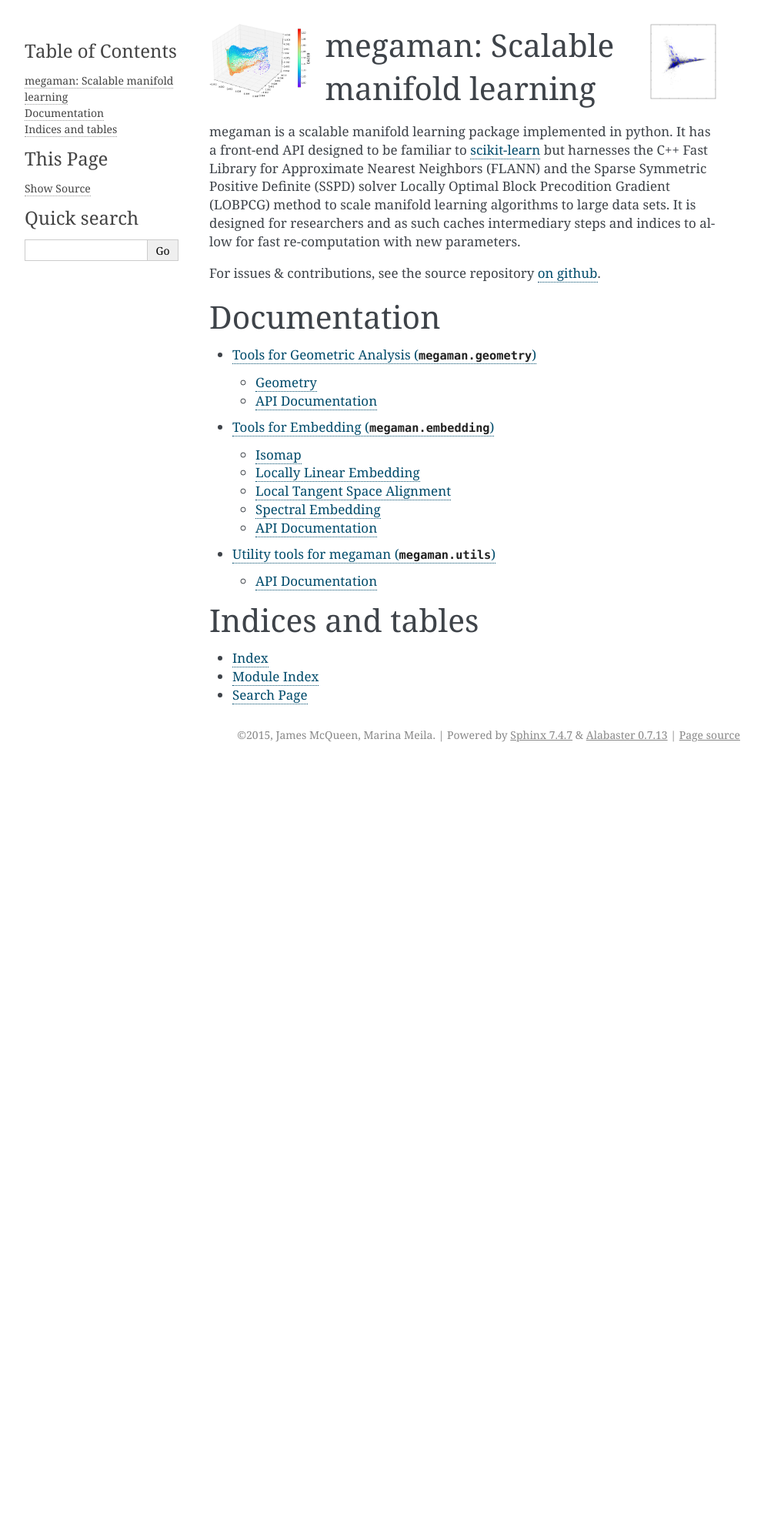
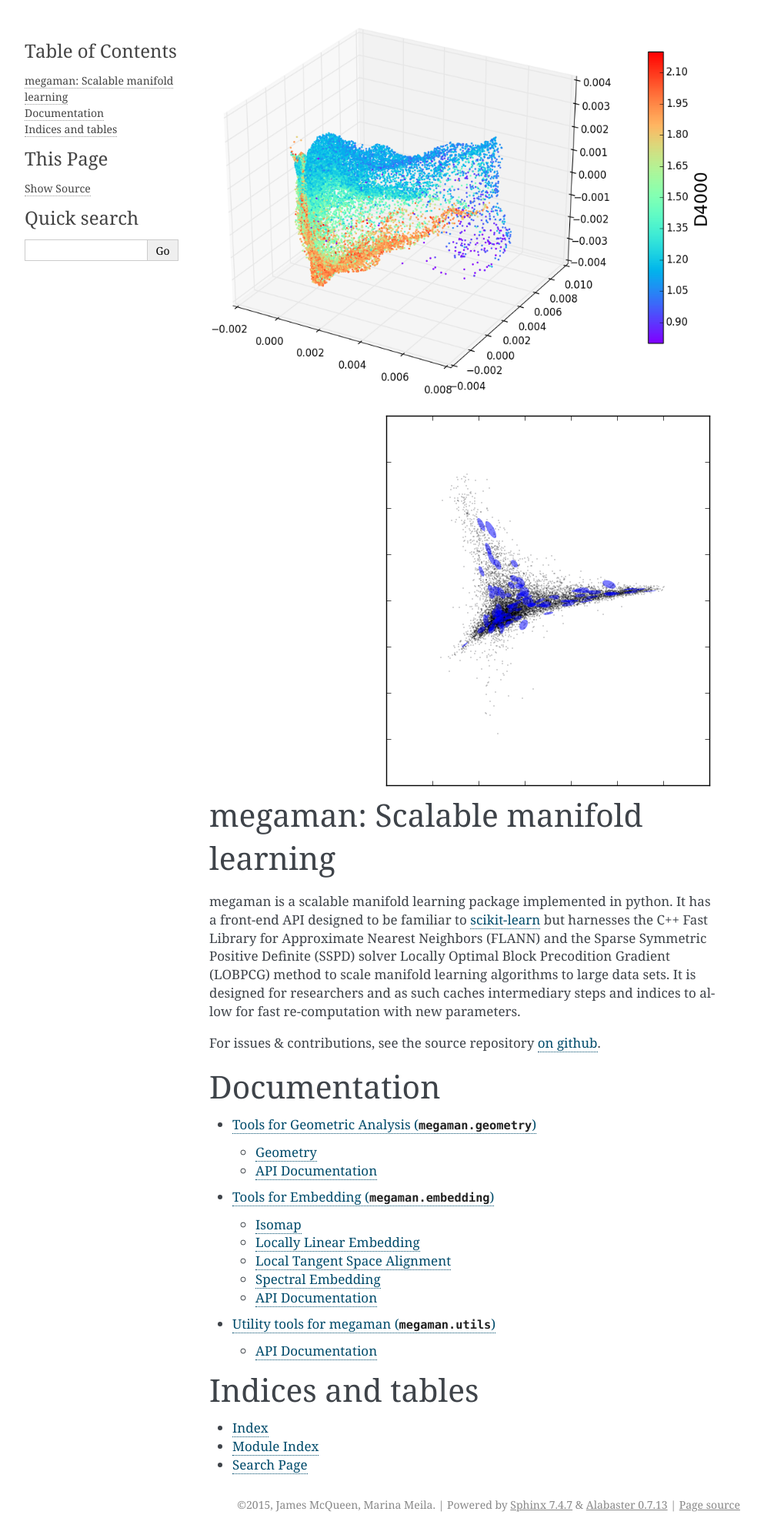
Before and after one commit to mmp2/megaman, a Sphinx documentation site: the page built from doc/index.rst, in a window 1280 px wide. Shown: the whole page at 77% size, without its empty margins (148-1141 px from the left). Built offline with Sphinx 7.4.7, drawn with Linux system fonts in a browser that asks for light colours; formulas are drawn with MathJax 3; before the commit the page ends 994 px from its top, so only the background shows below that.

Commit message:
more sizing

```diff
--- a/doc/index.rst
+++ b/doc/index.rst
@@ -1,8 +1,8 @@
 .. image:: images/spectra_D4000.png
-   :height: 100 px
+   :height: 500 px
    :align: left
 .. image:: images/word2vec_rmetric_plot_no_digits.png
-   :height: 100 px
+   :height: 500 px
    :align: right
 
 megaman: Scalable manifold learning
```
